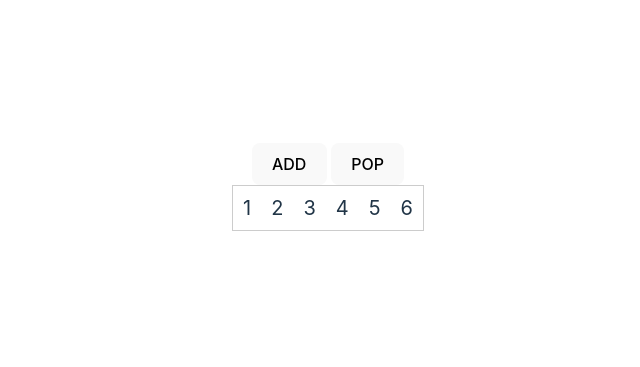
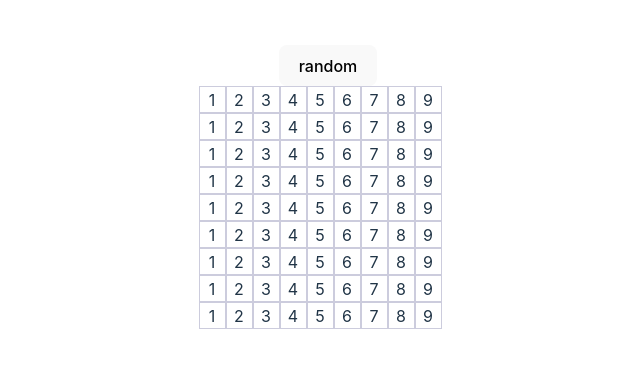
Before and after one commit to xiaoshanzhaguo/Vue3_Study, a Vue app: page / in a window 1280 px wide. Shown: the part 213-580 px from the top of the page, without its empty margins (312-952 px from the left). Built offline with nearby package versions, Linux system fonts and the light colour scheme.

Commit message:
feat: 列表的移动过渡

```diff
--- a/package.json
+++ b/package.json
@@ -11,10 +11,12 @@
   "dependencies": {
     "animate.css": "^4.1.1",
     "gsap": "^3.12.5",
+    "lodash": "^4.17.21",
     "unplugin-vue-define-options": "^1.4.1",
     "vue": "^3.2.37"
   },
   "devDependencies": {
+    "@types/lodash": "^4.17.0",
     "@vitejs/plugin-vue": "^3.1.0",
     "less": "^4.2.0",
     "typescript": "^4.6.4",
--- a/src/components/Content/index.vue
+++ b/src/components/Content/index.vue
@@ -1,40 +1,54 @@
 <template>
- <div class="content">
-    <button @click="add">ADD</button> <button @click="pop">POP</button>
-    <div class="wraps">
-        <transition-group
-            leave-active-class="animate__animated animate__bounceOut"
-            enter-active-class="animate__animated animate__bounceIn">
-            <div class="item" :key="item" v-for="item in list">{{ item }}</div>
-        </transition-group>
-    </div>
+ <div>
+    <button @click="random">random</button>
+    <!-- move-class为平移的动画 -->
+    <transition-group move-class="mmm" class="wraps" tag="div">
+        <div class="items" :key="item.id" v-for="item in list">
+            {{ item.number }}
+        </div>
+    </transition-group>
  </div>
 </template>
+
 <script setup lang='ts'>
-import { ref, reactive } from 'vue'
-import 'animate.css'
+import { ref } from 'vue'
+import _ from 'lodash' // lodash报错，需要安装ts声明文件库 npm install @types/lodash -D
 
-const list = reactive<number[]>([1,2,3,4,5,6])
+// 由于ts约束，这里断言成number数组
+let list = ref(Array.apply(null, {length: 81} as number[]).map((_, index) => {
+    return {
+        id: index,
+        number: (index % 9) + 1
+    }
+}))
 
-const add = () => {
-    list.push(list.length + 1);
-}
+console.log(list.value); // 这里就是一个对象数组
 
-const pop = () => {
-    list.pop();
+// 随机用lodash库
+const random = () => {
+    list.value = _.shuffle(list.value)
 }
 
 </script>
+
 <style lang="less" scoped>
 .wraps {
     display: flex;
     flex-wrap: wrap;
-    word-break: break-all;
-    border: 1px solid #ccc;
+    width: calc(25px * 10 + 9px);
 
-    .item {
-        margin: 10px;
-        font-size: 20px;
+    .items {
+        width: 25px;
+        height: 25px;
+        border: 1px solid #ccd;
+        display: flex;
+        justify-content: center;
+        align-items: center;
     }
 }
+
+// transition是通过transform和translate来实现的，这里可以加all，或者不加
+.mmm {
+    transition: all 1s;
+}
 </style>
```
Also changed, not shown: 1 other file (tests, documents, lock files or other folders).
